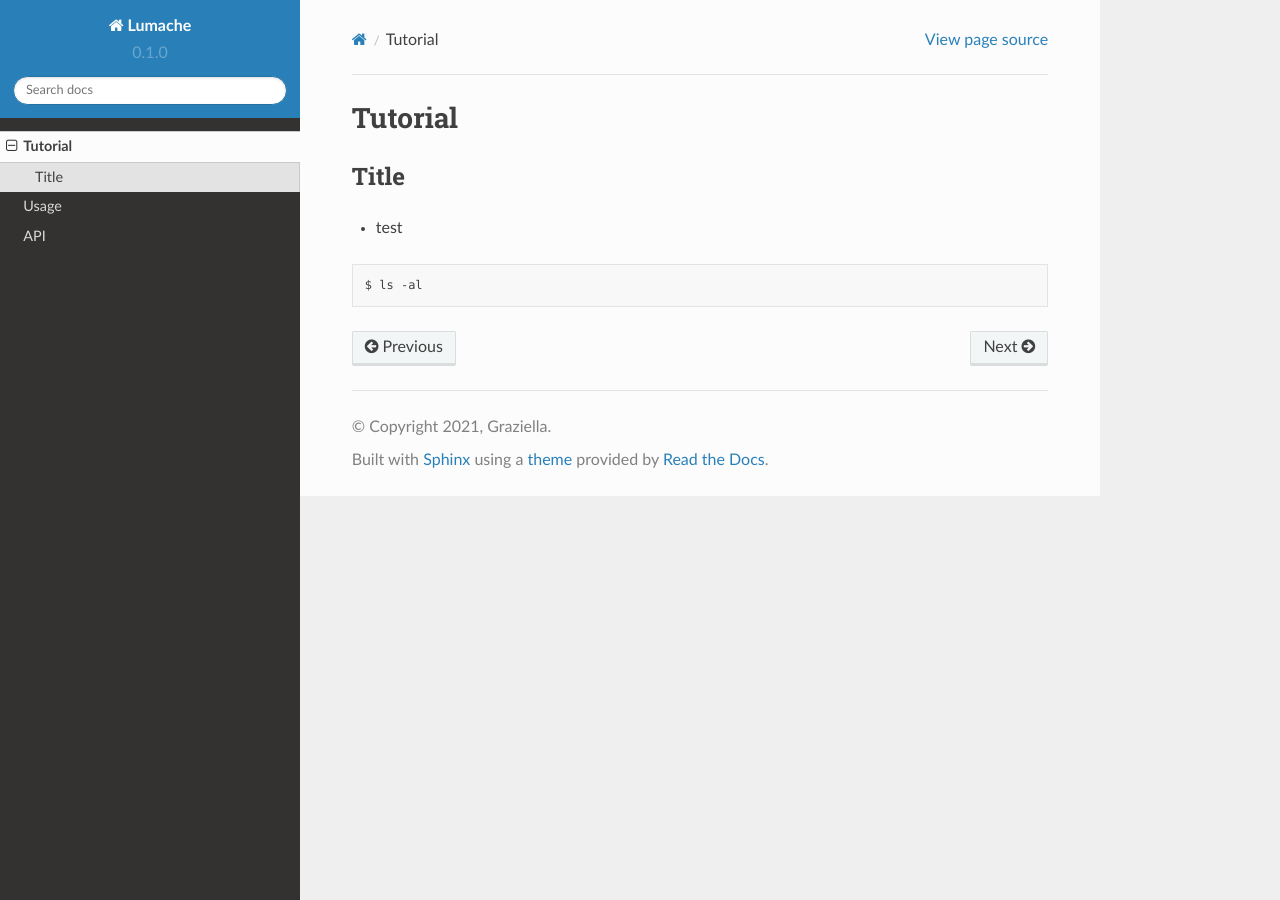
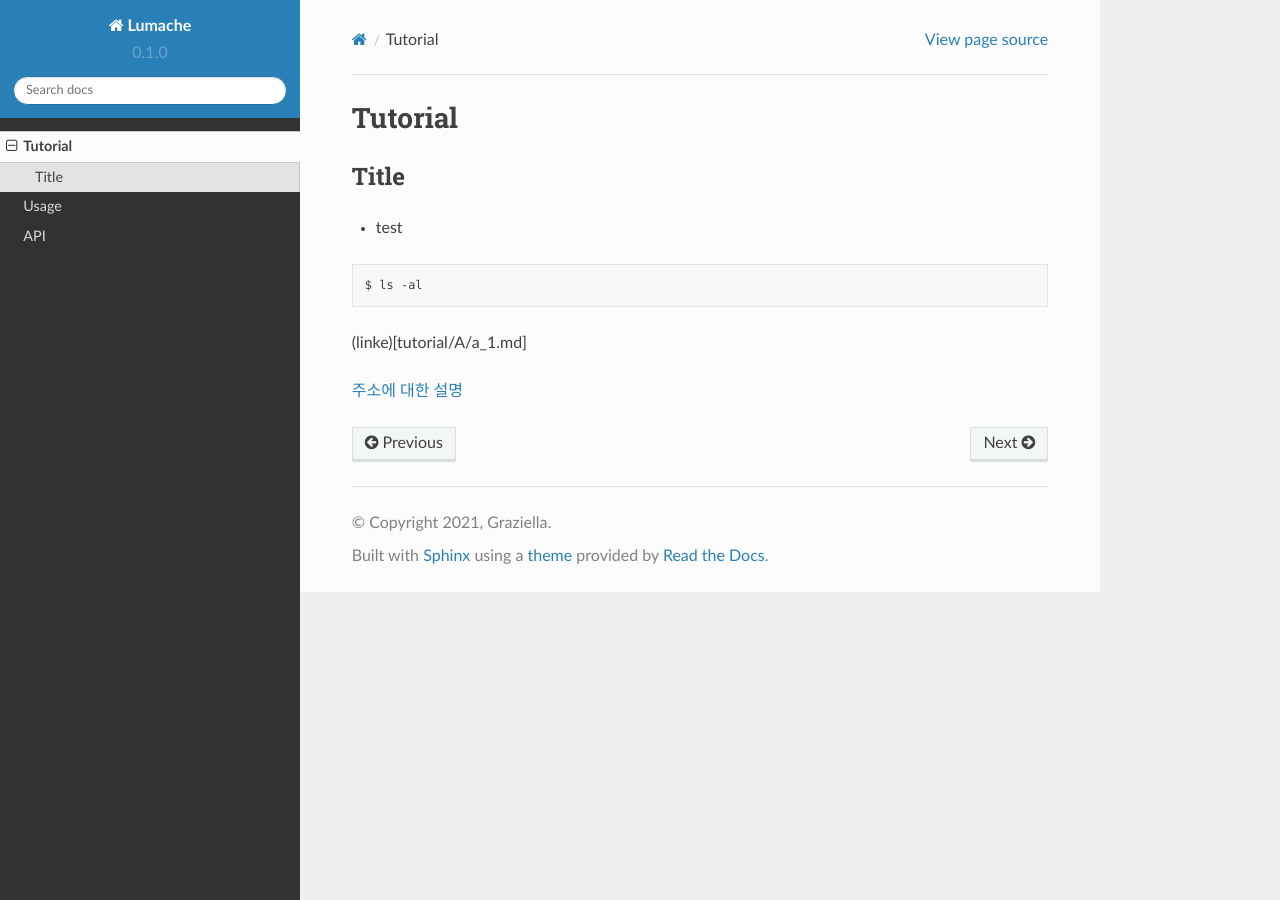
Before and after one commit to edumoon92/champ.tta.or.kr, a Sphinx documentation site: the page built from docs/source/tutorial.md, in a window 1280 px wide. Built offline with Sphinx 7.4.7 and the Read the Docs theme 2.0.0, drawn with Linux system fonts in a browser that asks for light colours.

Commit message:
Update tutorial.md

````diff
--- a/docs/source/tutorial.md
+++ b/docs/source/tutorial.md
@@ -4,3 +4,7 @@
 ```bash
 $ ls -al
 ```
+
+(linke)[tutorial/A/a_1.md]
+
+[주소에 대한 설명](tutorial/A/a_1.md)
````
